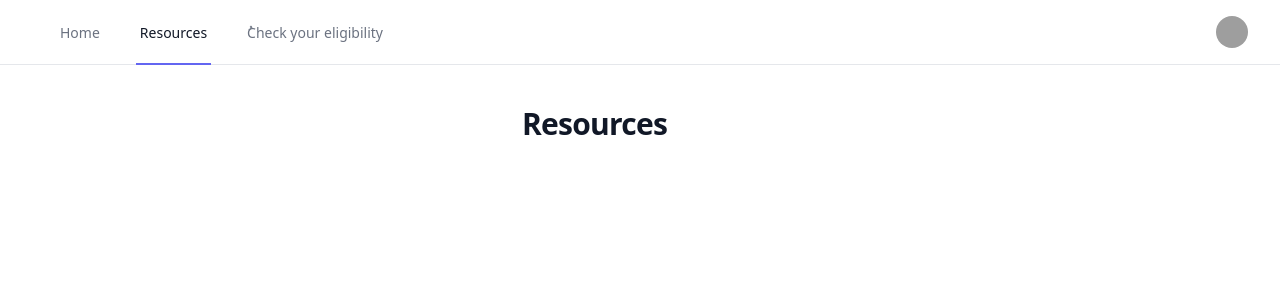
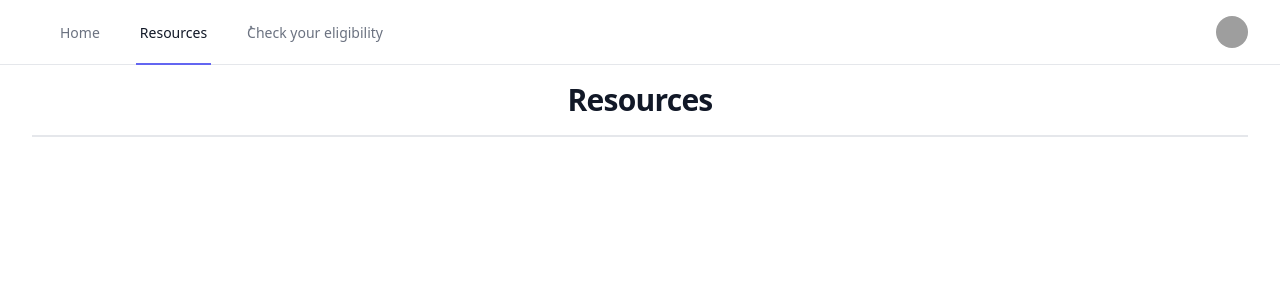
Before and after one commit to bhsauro/irap-proto, a Next.js app: page /en/resources in a window 1280 px wide. Shown: the top 300 px of the page. Built offline with nearby package versions, Linux system fonts and the light colour scheme; grey boxes are pictures that could not be loaded.

Commit message:
updated en child pg formatting to center divs, add margins on header

```diff
--- a/app/en/eligibility/page.jsx
+++ b/app/en/eligibility/page.jsx
@@ -3,11 +3,15 @@ import Form from '../../../components/form-1'
 
 export default function Page({ navigation, user, userNavigation }) {
   return (
-    <header>
-      <div className="mx-auto max-w-7xl px-4 sm:px-6 lg:px-8">
-        <h1 className="text-3xl font-bold leading-tight tracking-tight text-gray-900">Eligibility</h1>
-      </div>
-
-    </header>
+    <>
+      <header>
+        <div className="mx-auto max-w-7xl px-4 sm:px-6 lg:px-8 my-4">
+          <h1 className="text-3xl font-bold leading-tight tracking-tight text-gray-900 text-center">Eligibility</h1>
+        </div>
+      </header>
+      <main>
+        <div className="mx-auto max-w-7xl sm:px-6 lg:px-8 border border-red"></div>
+      </main>
+    </>
   );
 }
--- a/app/en/layout.jsx
+++ b/app/en/layout.jsx
@@ -1,4 +1,4 @@
-// import { Inter } from "../../.next/font/google"
+// import { Inter } from "../../next/font/google"
 import "../globals.css";
 import Nav from "../../components/ltr-nav"
 
@@ -7,14 +7,8 @@ import Nav from "../../components/ltr-nav"
 export default function RootLayout({ children }) {
 
   return (
-    <div className="h-full">
-      <div className="min-h-full">
-        <Nav />
-        <div className="py-10">
-            <main>
-              <div className="mx-auto max-w-7xl sm:px-6 lg:px-8 ">{children}</div>
-            </main>
-          </div>
-        </div>
-    </div>
+    <>
+    <Nav />
+    <div className="mx-auto max-w-7xl sm:px-6 lg:px-8">{children}</div>
+    </>
   )}
--- a/app/en/page.jsx
+++ b/app/en/page.jsx
@@ -5,10 +5,16 @@ import { redirect } from 'next/navigation'
 export default function Page({ navigation, user, userNavigation }) {
 
 return (
+   <>
     <header>
-      <div className="mx-auto max-w-7xl px-4 sm:px-6 lg:px-8">
-        <h1 className="text-3xl font-bold leading-tight tracking-tight text-gray-900">Home</h1>
-      </div>
+        <div className="mx-auto max-w-7xl px-4 sm:px-6 lg:px-8 my-4">
+            <h1 className="text-3xl font-bold leading-tight tracking-tight text-gray-900 text-center">Home</h1>
+        </div>
     </header>
+    <main>
+        <div className="mx-auto max-w-7xl sm:px-6 lg:px-8 border border-red"></div>
+    </main>
+
+   </>
 
 )};
--- a/app/en/resources/page.jsx
+++ b/app/en/resources/page.jsx
@@ -2,10 +2,15 @@ import React from 'react';
 
 export default function Page({ navigation, user, userNavigation }) {
   return (
-    <header>
-      <div className="mx-auto max-w-7xl px-4 sm:px-6 lg:px-8">
-        <h1 className="text-3xl font-bold leading-tight tracking-tight text-gray-900">Resources</h1>
-      </div>
-    </header>
+    <>
+      <header>
+        <div className="mx-auto max-w-7xl px-4 sm:px-6 lg:px-8 my-4">
+          <h1 className="text-3xl font-bold leading-tight tracking-tight text-gray-900 text-center">Resources</h1>
+        </div>
+      </header>
+      <main>
+        <div className="mx-auto max-w-7xl sm:px-6 lg:px-8 border border-red"></div>
+      </main>
+    </>
   );
 }
--- a/app/layout.jsx
+++ b/app/layout.jsx
@@ -16,5 +16,6 @@ export default function RootLayout({ children }) {
     <body className="h-full">
       {children}
     </body>
-  </html>
-  )}
+    </html>
+  )
+}
```
